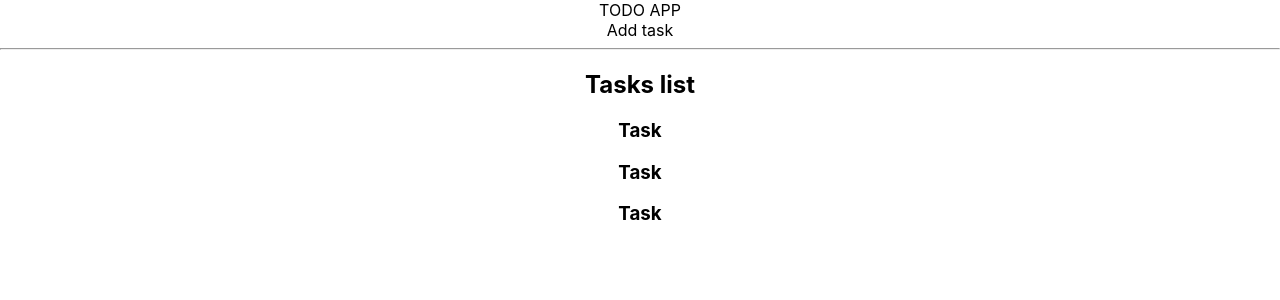
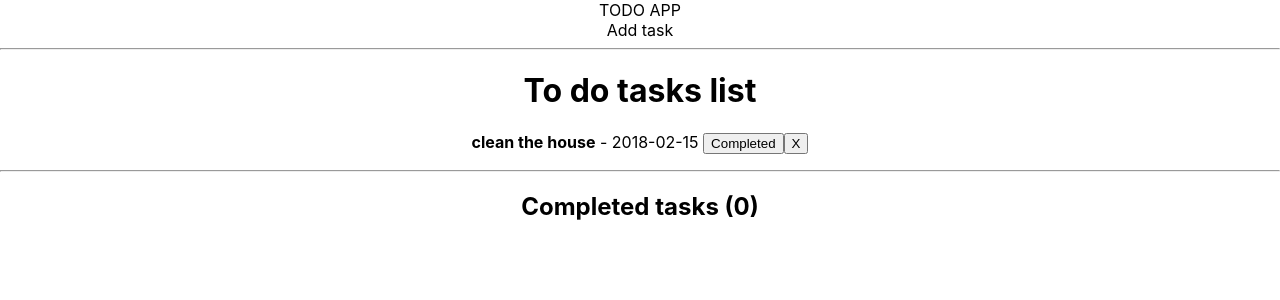
Before and after one commit to gapinska/React-To-Do-App, a React (Create React App) app: page / in a window 1280 px wide. Shown: the top 300 px of the page. Built offline with nearby package versions, Linux system fonts and the light colour scheme.

Commit message:
single tasks and buttons added

```diff
--- a/src/components/App.js
+++ b/src/components/App.js
@@ -4,12 +4,26 @@ import AddTask from './AddTask';
 import TaskList from './TaskList';
 
 class App extends Component{
+
+  state = {
+    tasks: [{
+      id: 0,
+      text: 'clean the house',
+      date: '2018-02-15',
+      important: true,
+      active: true,
+      finishDate: null
+
+    }]
+  }
+
+
   render() {
     return(
       <div className="App">
         TODO APP
         <AddTask/>
-        <TaskList/>
+        <TaskList tasks={this.state.tasks}/>
       </div>
     )
   }
--- a/src/components/Task.js
+++ b/src/components/Task.js
@@ -1,10 +1,18 @@
 import React from 'react';
 
-const Task = () =>{
+const Task = (props) =>{
+    const {text, date} = props.task
+
     return (
-        <h3>
-            Task
-        </h3>
+       <div>
+           <p>
+               <strong>{text}</strong> - <span>{date} </span>
+               <button>Completed</button>
+                <button>X</button>
+           </p>
+
+
+       </div>
     )
 }
 
--- a/src/components/TaskList.js
+++ b/src/components/TaskList.js
@@ -1,14 +1,22 @@
 import React from 'react';
 import Task from './Task'
 
-const TaskList = () => {
+const TaskList = (props) => {
+
+    const tasks = props.tasks.map(task => <Task key={task.id} task={task}/>)
     return (
-        <div>
-           <h2> Tasks list</h2>
-           <Task/>
-           <Task/>
-           <Task/>
+        <>
+        <div className= "active">
+           <h1> To do tasks list</h1>
+           {tasks}
+
         </div>
+        <hr/>
+
+        <div className="done">
+            <h2>Completed tasks (0)</h2>
+        </div>
+        </>
 
 
     )
```
